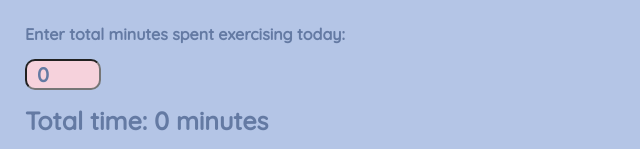
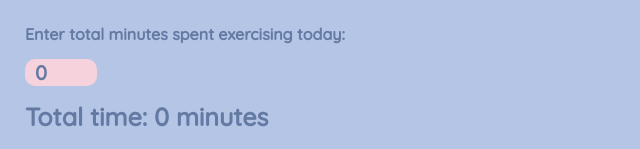
Before and after one commit to julianamacedo1/exercise-app, a React (Create React App) app: page / in a window 1280 px wide. Shown: the part 477-626 px from the top of the page, without its empty margins (0-640 px from the left). Built offline with nearby package versions, Linux system fonts and the light colour scheme.

Commit message:
March 7, 2021 3:29 PM

```diff
--- a/src/App.css
+++ b/src/App.css
@@ -25,6 +25,7 @@ button {
   color: #647AA3;
   background-color: #F6D2DC;
   border-radius: 20px;
+  border-style: none;
   width: 120px;
   height: 30px;
 }
@@ -67,6 +68,7 @@ input {
   background-color: #F6D2DC;
   color: #647AA3;
   border-radius: 10px;
+  border-style: none;
   font-weight: bold;
   font-size: 20px;
   padding-left: 10px;
```
